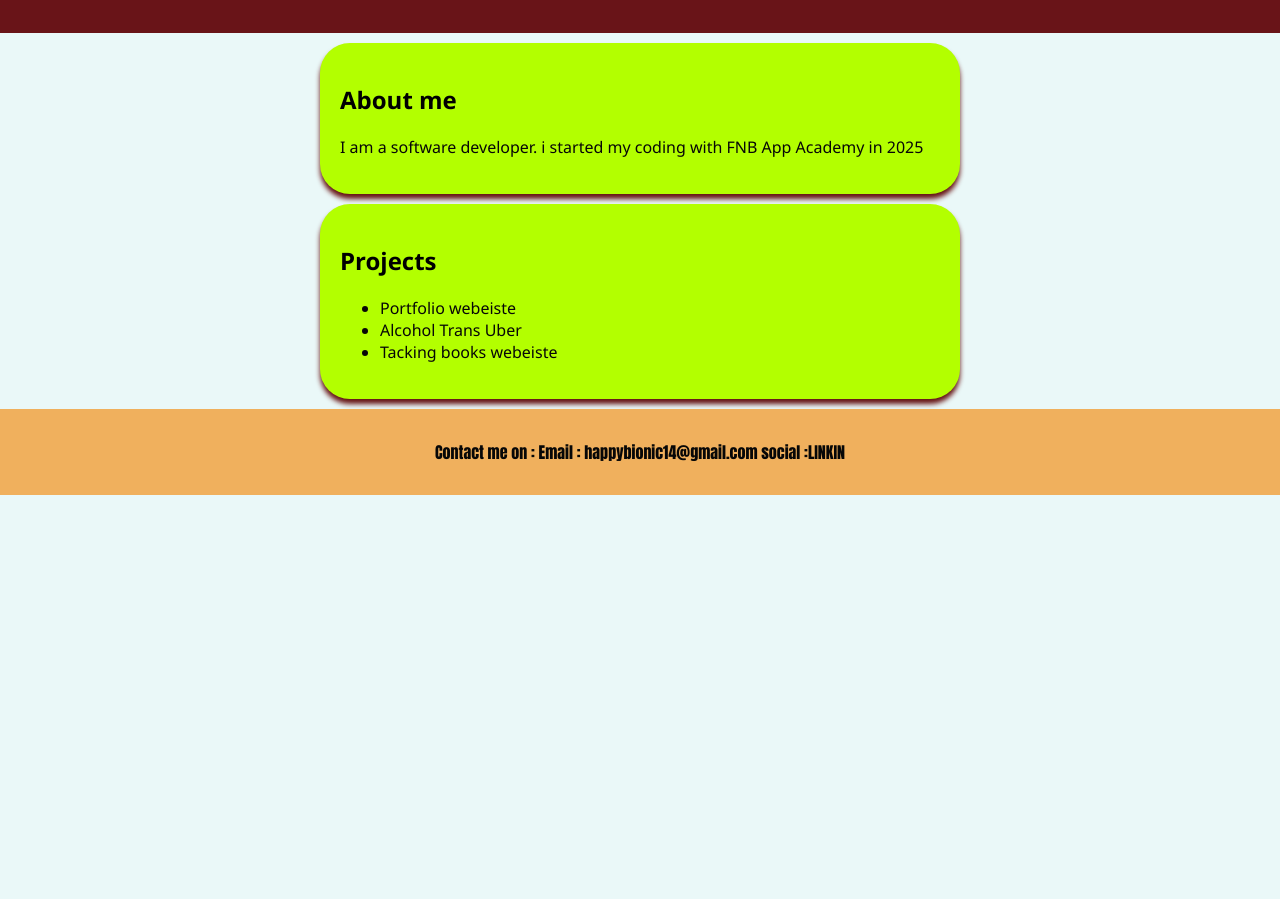
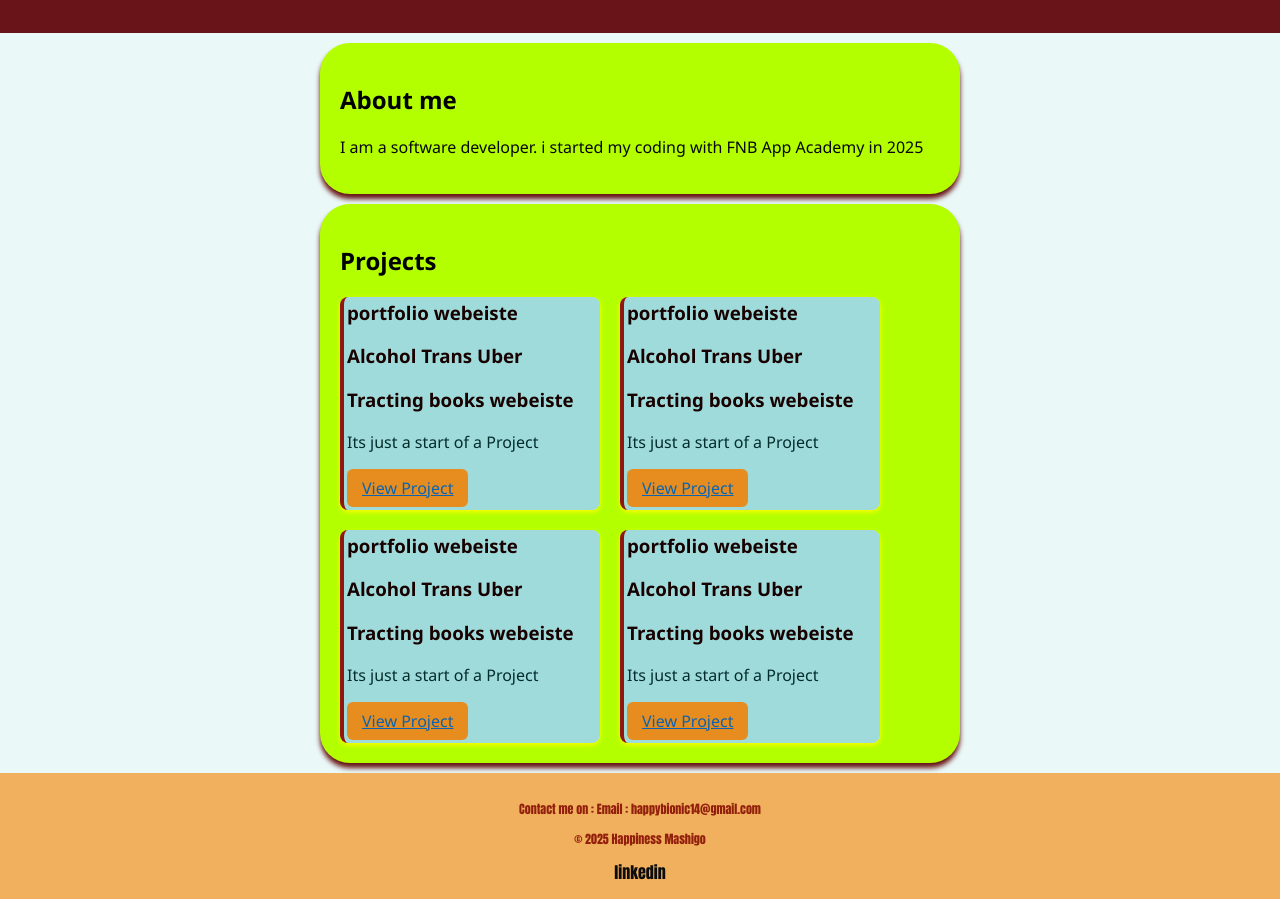
Before and after one commit to HappyBonic/Happiness-PF-web, a plain HTML site: page index.html in a window 1280 px wide. Shown: the part 131-1030 px from the top of the page. Before the commit the page ends 800 px from the top, so only its background shows below. Drawn offline with Linux system fonts and the light colour scheme.

Commit message:
updated profile

```diff
--- a/index.html
+++ b/index.html
@@ -21,19 +21,65 @@
 
      <section class="projects">
                     <h2>Projects</h2>
-                    <ul>
-                        <li>Portfolio webeiste</li>
-                        <li>Alcohol Trans Uber</li>
-                        <li>Tacking books webeiste</li>
-                    </ul>
+                    <div class="project-list">
+                        <div class="project-card">
+                            <h3>portfolio webeiste</h3>
+                            <h3> Alcohol Trans Uber</h3>
+                            <h3> Tracting books webeiste</h3>
+                            <p> Its just a start of a Project</p>
+                                <a href="https://mashigo-profile.netlify.app/" target="_blank">
+                                    View Project</a>
+
+                        </div>
+
+
+                        <div class="project-card">
+                            <h3>portfolio webeiste</h3>
+                            <h3> Alcohol Trans Uber</h3>
+                            <h3> Tracting books webeiste</h3>
+                            <p> Its just a start of a Project</p>
+                            <a href="https://mashigo-profile.netlify.app/" target="_blank">
+                                    View Project</a>
+
+
+                        </div>
+
+                        <div class="project-card">
+                            <h3>portfolio webeiste</h3>
+                            <h3> Alcohol Trans Uber</h3>
+                            <h3> Tracting books webeiste</h3>
+                            <p> Its just a start of a Project</p>
+                            <a href="https://mashigo-profile.netlify.app/" target="_blank">
+                                    View Project</a>
+                        </div>
+
+                        <div class="project-card">
+                            <h3>portfolio webeiste</h3>
+                            <h3> Alcohol Trans Uber</h3>
+                            <h3> Tracting books webeiste</h3>
+                            <p> Its just a start of a Project</p>
+                            <a href="https://mashigo-profile.netlify.app/" target="_blank">
+                                    View Project</a>
+                        </div>
+
+
+
+                    </div>
+
+
 
             </section>
 
              <footer>
                             <P>Contact me on :
                                 Email : happybionic14@gmail.com
-                                social :LINKIN
+
                             </P>
+                            <p> © 2025 Happiness Mashigo</p>
+                            <div class="social-links">
+                                <a href="https://linkedin.com/in/happiness-mashigo-51693598" target="_blank" >linkedin
+                                </a>
+                            </div>
 
             </footer>
 
--- a/style.css
+++ b/style.css
@@ -38,3 +38,78 @@ footer{
     font-family: Impact, Haettenschweiler, 'Arial Narrow Bold', sans-serif;
 
 }
+
+
+.social-links{
+    margin-top: 10px;
+    color: rgb(12, 12, 12);
+    text-decoration: solid;
+    font-weight: bold;
+
+}
+
+.social-links > a {
+    margin: 0 10px;
+    color: rgb(12, 12, 12);
+    text-decoration: solid;
+    font-weight: bold;
+}
+
+.social-links > a:hover{
+
+    text-decoration: underline;
+    font-size: 30px;
+    color: black;
+}
+
+footer > p {
+    color: rgb(146, 31, 11);
+    font-weight: bold;
+    font-size: 12px;
+}
+
+.project-list {
+    display: flex;
+    flex-wrap: wrap;
+    justify-content:flex-start;
+    gap: 20px;
+
+}
+
+.project-card {
+    background-color: rgb(160, 219, 219);
+    border-left: 4px solid rgb(145, 22, 13);
+    padding: 3px;
+    border-radius: 8px;
+    transition:background-color 0.2s ease;
+    box-shadow:0 2px 5px yellow ;
+    width: 250px;
+
+}
+
+.project-card:hover{
+    transform: translateY(-9px);
+}
+
+.project-card > h3 {
+    margin-top:0;
+    color:rgb(24, 1, 1);
+
+}
+
+.project-card > p {
+    font-size: medium;
+    color: rgb(3, 44, 44);
+
+}
+
+.project-card > a {
+     display: inline-block;
+     padding: 8px 15px;
+     background-color: rgb(231, 141, 31);
+     color: rgb(10, 100, 179);
+     border:none;
+     border-radius:6px ;
+
+
+}
```
